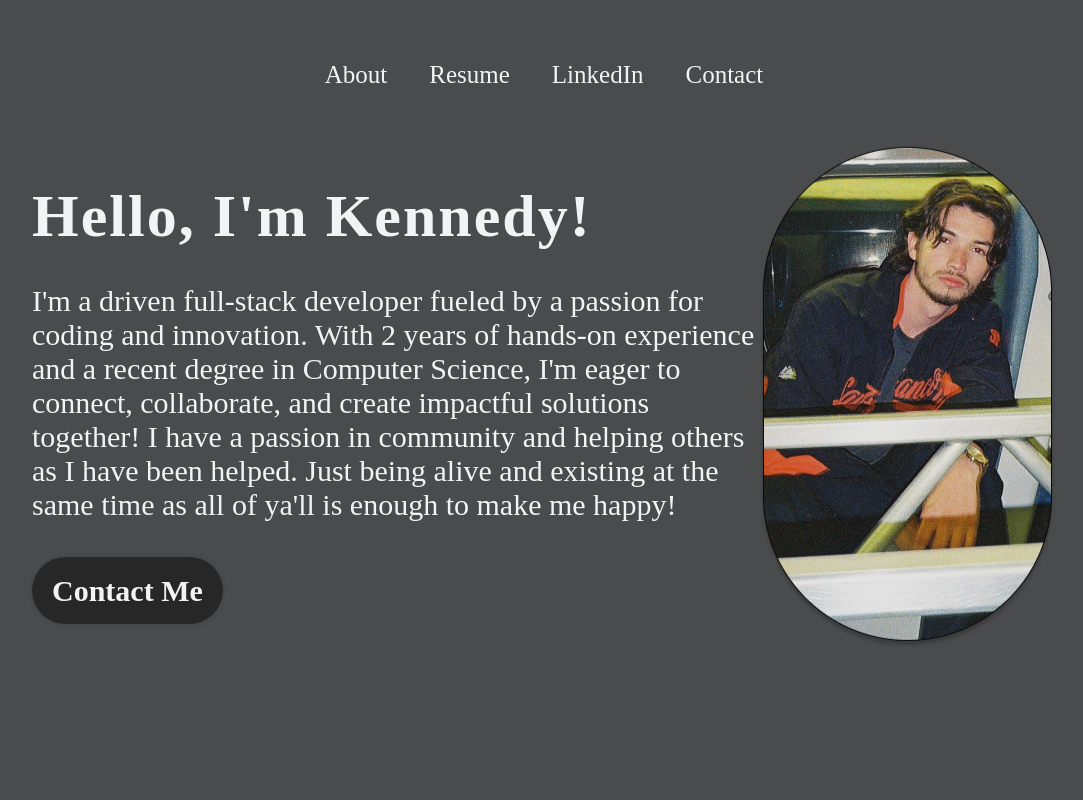
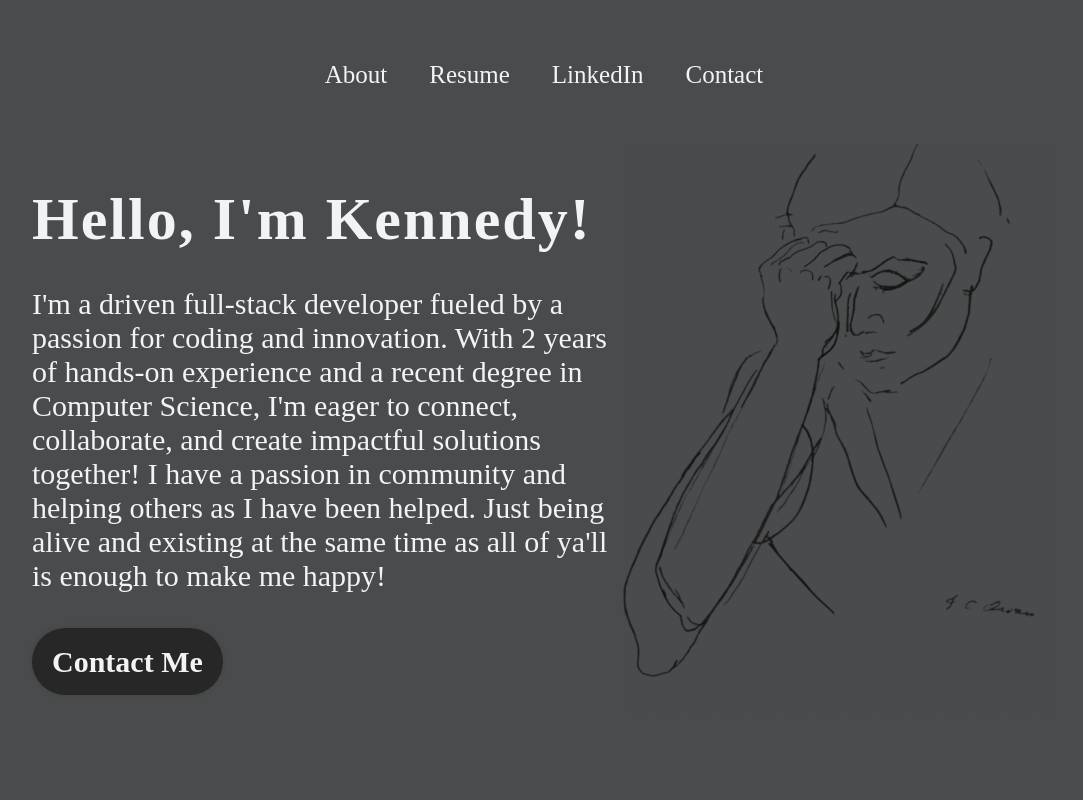
Before and after one commit to KCJ86/kennedy-portfolio, a React (Vite) app in the folder kennedy-portfolio/: page / in a window 1280 px wide. Shown: the top 800 px of the page, without its empty margins (96-1179 px from the left). Built offline with nearby package versions, Linux system fonts and the light colour scheme; a web font is replaced by a local one.

Commit message:
Feat: switched up some positioning but im liking this more

```diff
--- a/kennedy-portfolio/src/components/Biography/Biography.module.css
+++ b/kennedy-portfolio/src/components/Biography/Biography.module.css
@@ -40,7 +40,7 @@
 }
 
 .bioImg {
-  width: 35%;
+  width: 28%;
   height: auto;
   border-radius: 10px;
 }
@@ -52,11 +52,11 @@
   }
 
   .bioImg {
-    margin-top: 20px; /* Add spacing for mobile view */
+    margin-top: 20px;
   }
 
   .description {
-    width: 90%; /* Allow the description to take up more space on smaller screens */
+    width: 90%;
     text-align: left;
     margin-left: 0;
   }
--- a/kennedy-portfolio/src/components/Hero/Hero.module.css
+++ b/kennedy-portfolio/src/components/Hero/Hero.module.css
@@ -79,24 +79,6 @@
   width: 50%;
   z-index: 1;
   border-radius: 10px;
-  animation-name: floating;
-  animation-duration: 4s;
-  animation-iteration-count: infinite;
-  animation-timing-function: ease-in-out;
-}
-
-@keyframes floating {
-  0% {
-    transform: translate(0, 0px);
-  }
-
-  50% {
-    transform: translate(0, 3px);
-  }
-
-  100% {
-    transform: translate((0, -0px));
-  }
 }
 
 @media screen and (max-width: 830px) {
```
Also changed, not shown: kennedy-portfolio/assets/bio/biopic.png, kennedy-portfolio/assets/hero/aboutme3.png.
